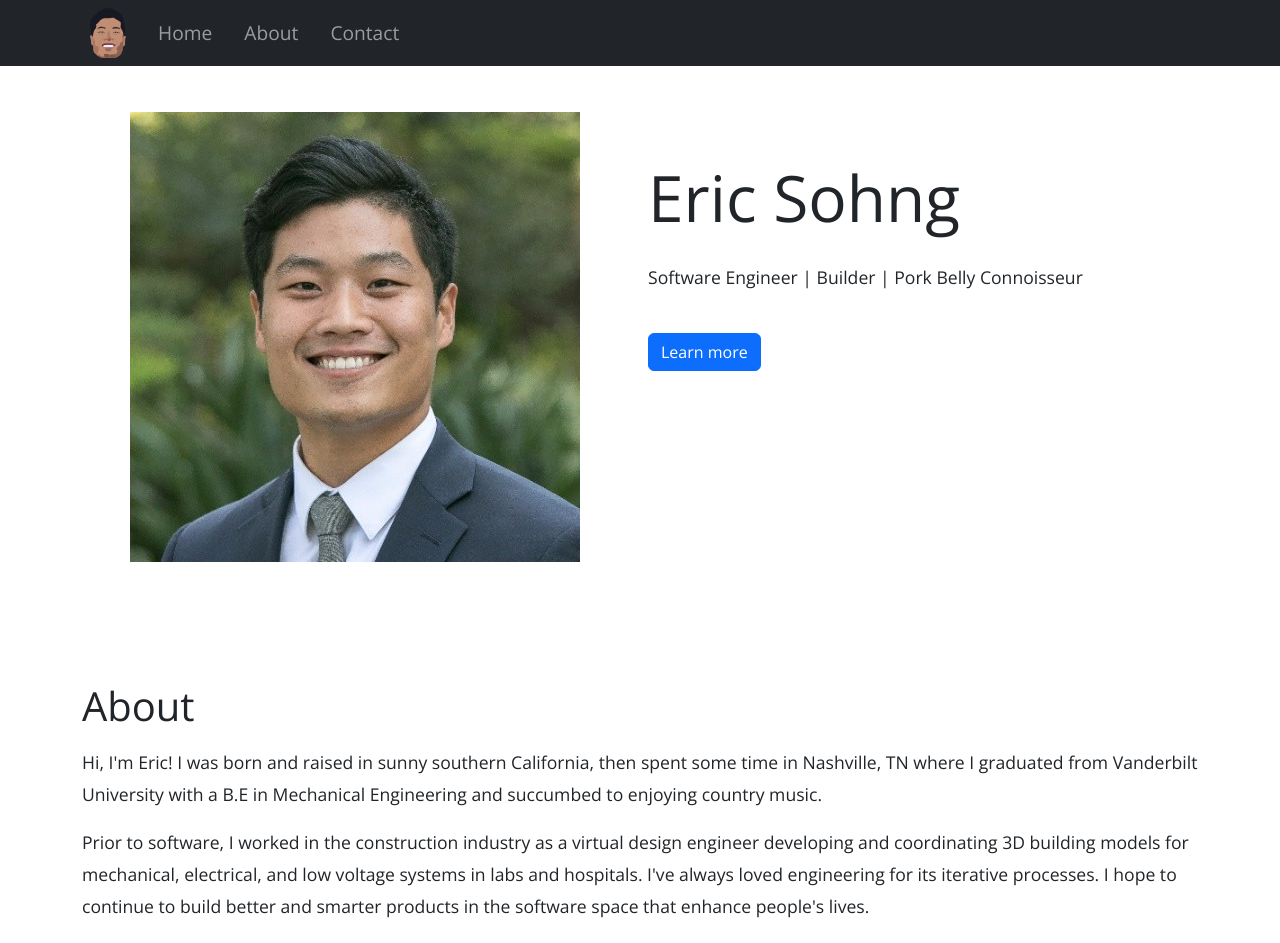
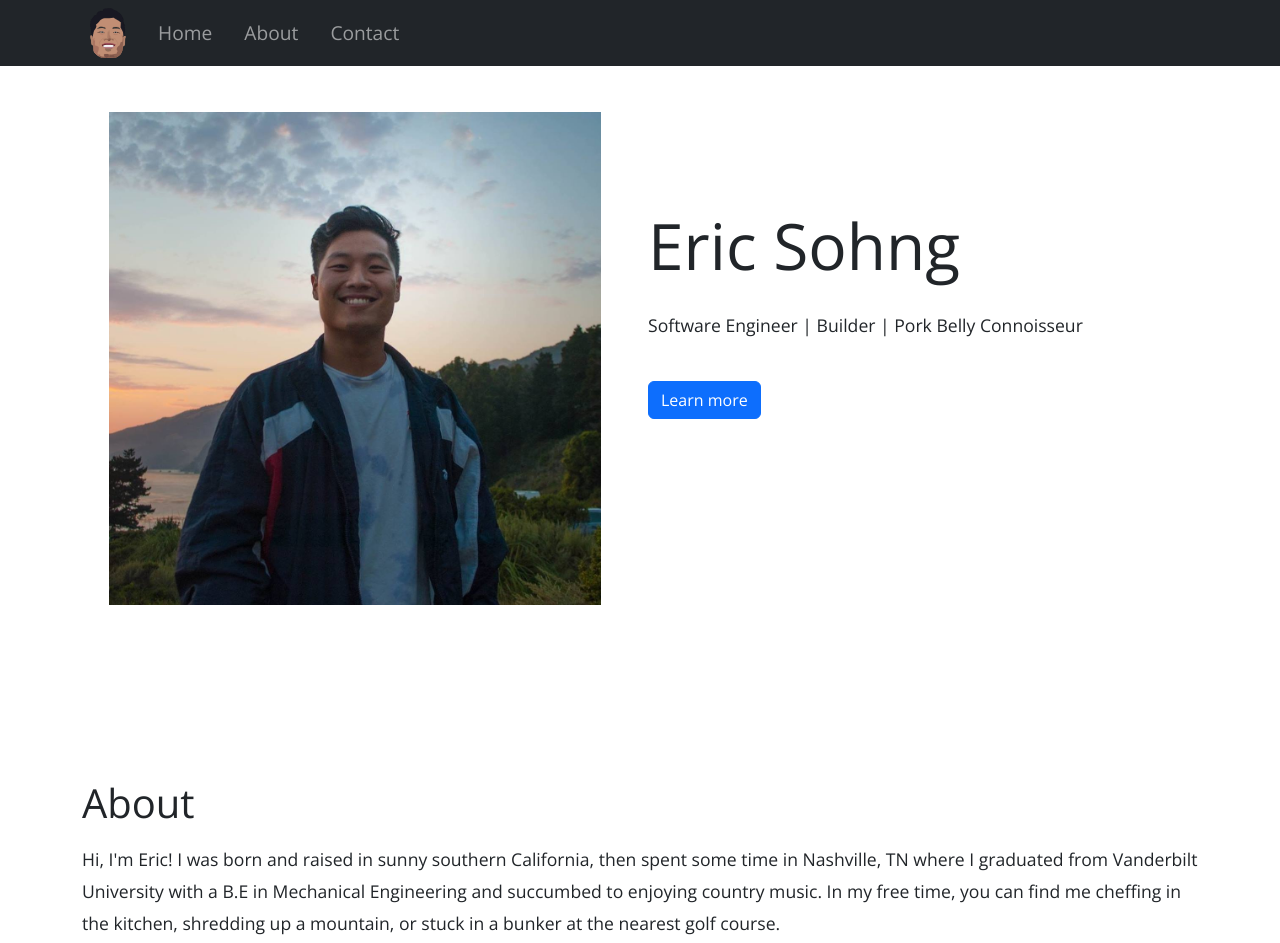
Before and after one commit to bossamboi/PersonalPage, a plain HTML site: page index.html in a window 1280 px wide. Shown: the top 943 px of the page. Drawn offline with nearby package versions, Linux system fonts and the light colour scheme.

Commit message:
new main photo, add to bio

```diff
--- a/app.css
+++ b/app.css
@@ -10,9 +10,9 @@ body {
   transform: rotate(-20deg);
 }
 
-/* #big-head {
-  height: 10rem;
-} */
+#big-head {
+  max-height: 90%;
+}
 
 #head-container {
   text-align: center;
--- a/index.html
+++ b/index.html
@@ -45,10 +45,10 @@
       <div class="row pb-5 pt-5" id="landing-page">
         <div id="head-container" class="col-md-6">
           <!-- <img src="https://picsum.photos/700/470" alt="" class="img-fluid" /> -->
-          <img id="big-head" src="images/linkedin_prof.jpeg" alt="" class="img-fluid" />
+          <img id="big-head" src="images/profpic.jpeg" alt="" class="img-fluid" />
         </div>
         <div class="col-md-6 ps-2">
-          <h1 class="mt-5 display-3">Eric Sohng</h1>
+          <h1 class="mt-5 pt-lg-5 display-3">Eric Sohng</h1>
           <p class="mt-4">Software Engineer | Builder | Pork Belly Connoisseur</p>
           <a type="button" class="btn btn-primary mt-4" href="#about-page"> Learn more </a>
         </div>
@@ -62,7 +62,8 @@
           <p class="mt-3">
             Hi, I'm Eric! I was born and raised in sunny southern California, then spent some time in Nashville, TN
             where I graduated from Vanderbilt University with a B.E in Mechanical Engineering and succumbed to enjoying
-            country music.
+            country music. In my free time, you can find me cheffing in the kitchen, shredding up a mountain, or stuck
+            in a bunker at the nearest golf course.
           </p>
           <p>Prior to software, I worked in the construction industry as a virtual design engineer developing and
             coordinating 3D building models for mechanical, electrical, and low voltage systems in labs and hospitals.
@@ -75,6 +76,8 @@
           <p>React | Flask | Express | Bootstrap | jQuery | Node | Jest | React Testing Library | PIL</p>
           <h4 class="mt-4">Databases, ORMs, & Tools</h4>
           <p>PostgreSQL | SQLAlchemy | Amazon AWS S3 | cronjobs</p>
+          <h4 class="mt-4">Modeling Software</h4>
+          <p>Sketchup | Solidworks | Creo | AutoCAD</p>
 
           <div class=" mt-4">
             <a type="button" class="btn btn-secondary"
```
Also changed, not shown: images/profpic.jpeg (added).
